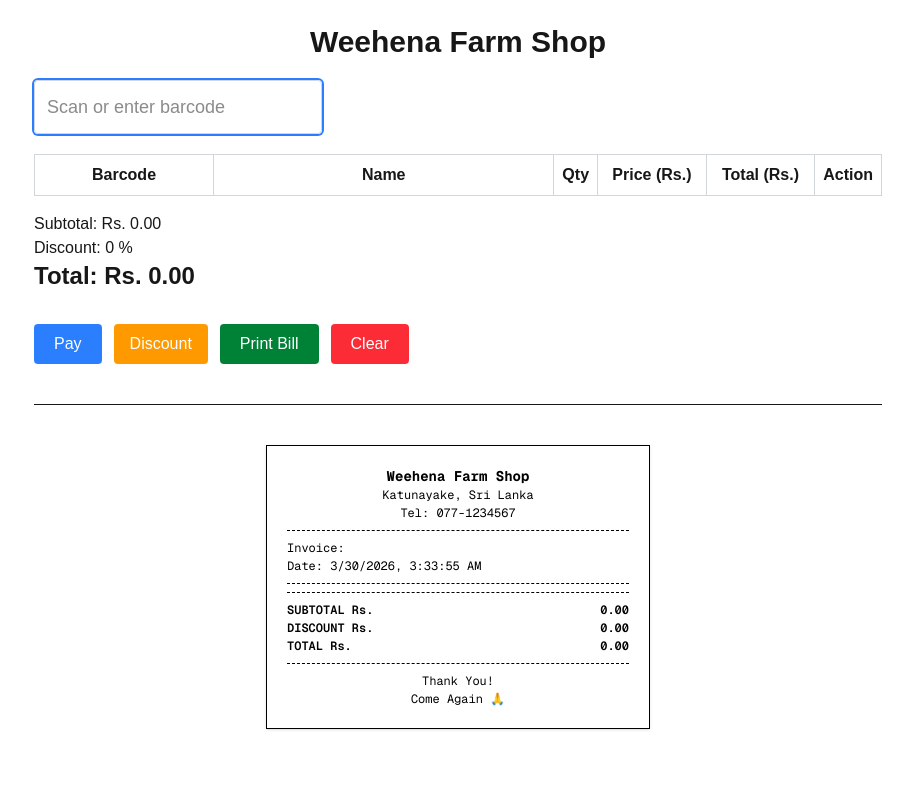
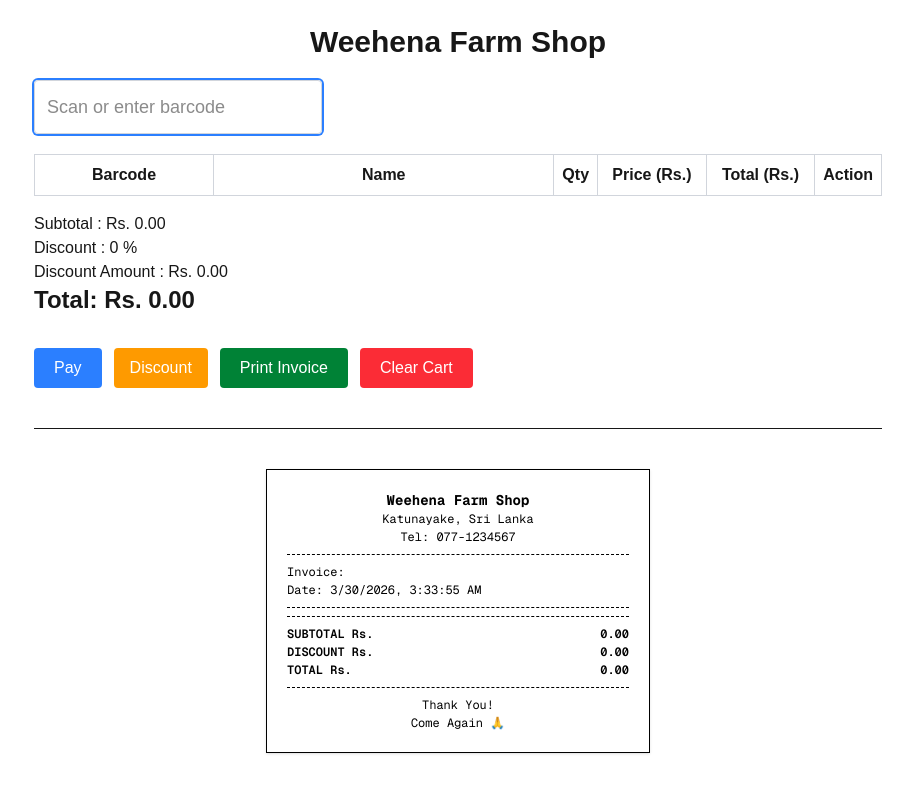
Before and after one commit to yohan9878/pos-system, a Next.js app: page / in a window 1280 px wide. Shown: the top 792 px of the page, without its empty margins (182-1095 px from the left). Built offline with nearby package versions, Linux system fonts and the light colour scheme.

Commit message:
Display discount amount

```diff
--- a/app/components/TotalDisplay.tsx
+++ b/app/components/TotalDisplay.tsx
@@ -7,6 +7,7 @@ interface Props {
   total: number;
   discount: number;
   discountType: "percentage" | "fixed";
+  discountAmount: number;
 }
 
 export default function TotalDisplay({
@@ -14,6 +15,7 @@ export default function TotalDisplay({
   total,
   discount,
   discountType,
+  discountAmount,
 }: Props) {
   const [isClient, setIsClient] = useState(false);
 
@@ -28,10 +30,17 @@ export default function TotalDisplay({
   return (
     isClient && (
       <div className="mt-4">
-        <h2>Subtotal: Rs. {subtotal.toFixed(2)}</h2>
-        <h2>
-          Discount: {discount} {discountType === "percentage" ? "%" : "Rs"}
-        </h2>
+        <h2>Subtotal : Rs. {subtotal.toFixed(2)}</h2>
+        {discountType === "percentage" ? (
+          <h2>
+            Discount : {discount} %
+          </h2>
+        ) : (
+          <h2 hidden={true}>
+            Discount (Rs.): {discount}
+          </h2>
+        )}
+        <h2>Discount Amount : Rs. {discountAmount.toFixed(2)}</h2>
         <h2 className="text-2xl font-bold">Total: Rs. {total.toFixed(2)}</h2>
       </div>
     )
--- a/app/page.tsx
+++ b/app/page.tsx
@@ -103,6 +103,7 @@ export default function Home() {
       <CartTable cart={cart} onDelete={handleDelete} />
 
       <TotalDisplay
+        discountAmount={discountAmount}
         subtotal={subtotal}
         total={total}
         discount={discount}
@@ -113,16 +114,16 @@ export default function Home() {
         <Button onClick={handlePay}>Pay</Button>
 
         <button
-          className="mr-3 mt-4 px-4 py-2 bg-amber-500 hover:bg-amber-300 rounded text-white"
+          className="mr-3 mt-4 px-4 py-2 bg-amber-500 hover:bg-amber-600 rounded text-white"
           onClick={() => setDiscountModalOpen(true)}
         >
           Discount
         </button>
         <Button
           onClick={() => window.print()}
-          className=" mt-4 px-4 py-2 bg-green-700 hover:bg-green-600 text-white print:hidden"
+          className=" mt-4 px-4 py-2 bg-green-700 hover:bg-green-800 text-white print:hidden"
         >
-          Print Bill
+          Print Invoice
         </Button>
         <Button
           onClick={() => {
@@ -132,7 +133,7 @@ export default function Home() {
           }}
           className="bg-red-500 hover:bg-red-600"
         >
-          Clear
+          Clear Cart
         </Button>
       </div>
       <div className="flex items-center my-10 border-t">
```
